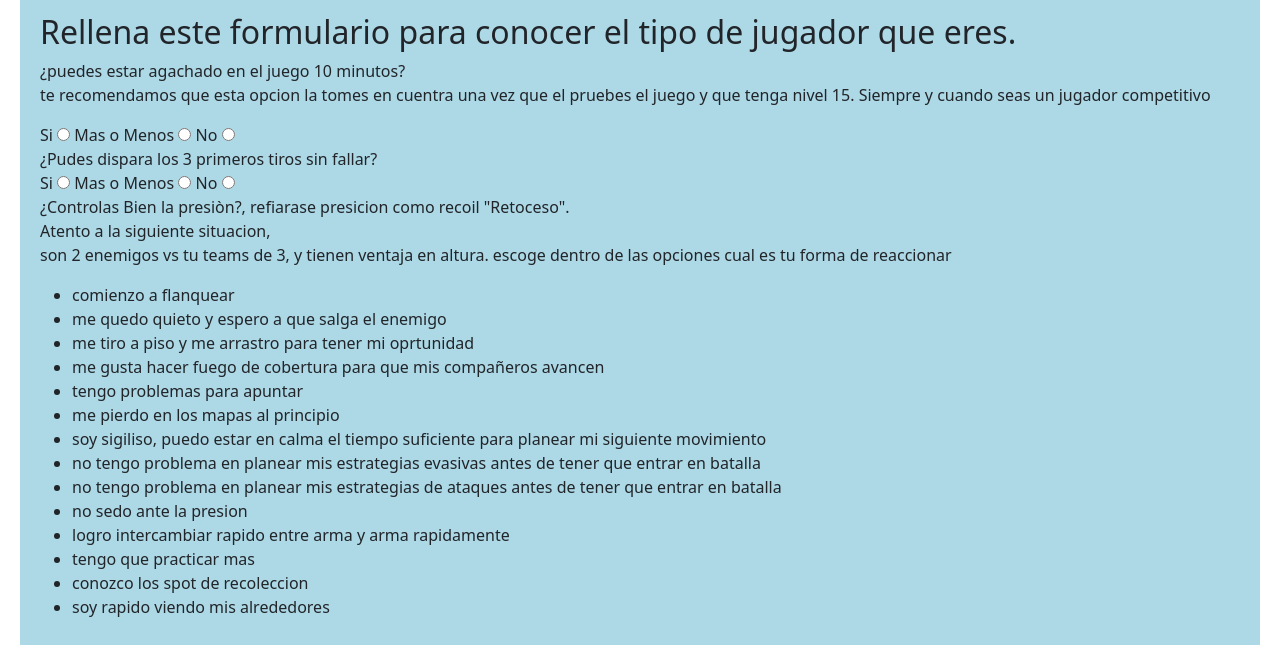
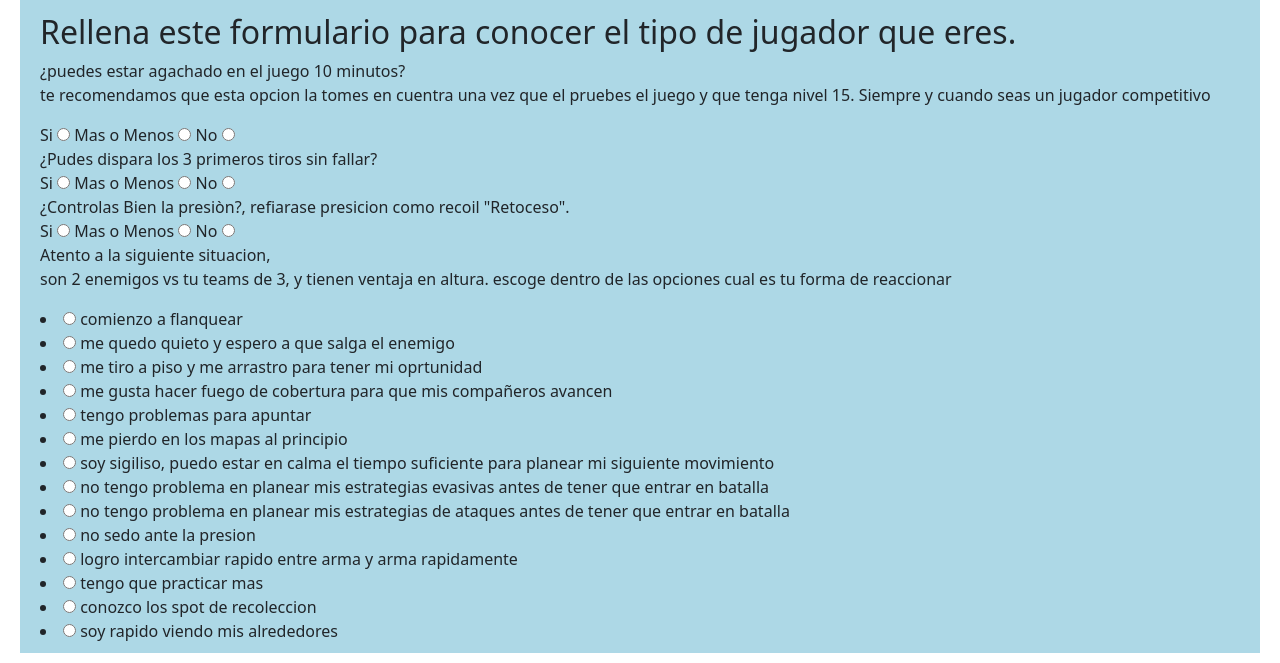
Before and after one commit to KomodoRei/ArenaBreakout, a plain HTML site: page pages/guiaPage.html in a window 1280 px wide. Shown: the part 372-1035 px from the top of the page. Drawn offline with nearby package versions, Linux system fonts and the light colour scheme.

Commit message:
html guiaPage Changes radio

```diff
--- a/pages/guiaPage.html
+++ b/pages/guiaPage.html
@@ -81,48 +81,69 @@
         <input type="radio" name="si" id="si">
     </div>
     <label for="Recoleccion">¿Controlas Bien la presiòn?, refiarase presicion como recoil "Retoceso".</label>
+    <div class="option-conteiner">
+        <label for="">Si</label>
+        <input type="radio" name="si" id="si">
+        <label for="">Mas o Menos</label>
+        <input type="radio" name="si" id="si">
+        <label for="">No</label>
+        <input type="radio" name="si" id="si">
+    </div>
     <label for="Apoyo">Atento a la siguiente situacion, <p>son 2 enemigos vs tu teams de 3, y tienen ventaja en altura.
             escoge dentro de las opciones cual es tu forma de reaccionar</p></label>
-    <ul>
         <li>
+            <input type="radio" name="" id="">
             comienzo a flanquear
         </li>
         <li>
+            <input type="radio" name="" id="">
             me quedo quieto y espero a que salga el enemigo
         </li>
         <li>
+            <input type="radio" name="" id="">
             me tiro a piso y me arrastro para tener mi oprtunidad
         </li>
         <li>
+            <input type="radio" name="" id="">
             me gusta hacer fuego de cobertura para que mis compañeros avancen</li>
         <li>
+            <input type="radio" name="" id="">
             tengo problemas para apuntar
         </li>
         <li>
+            <input type="radio" name="" id="">
             me pierdo en los mapas al principio
         </li>
         <li>
+            <input type="radio" name="" id="">
             soy sigiliso, puedo estar en calma el tiempo suficiente para planear mi siguiente movimiento
         </li>
         <li>
+            <input type="radio" name="" id="">
             no tengo problema en planear mis estrategias evasivas antes de tener que entrar en batalla
         </li>
         <li>
+            <input type="radio" name="" id="">
             no tengo problema en planear mis estrategias de ataques antes de tener que entrar en batalla
         </li>
         <li>
+            <input type="radio" name="" id="">
             no sedo ante la presion
         </li>
         <li>
+            <input type="radio" name="" id="">
             logro intercambiar rapido entre arma y arma rapidamente
         </li>
         <li>
+            <input type="radio" name="" id="">
             tengo que practicar mas
         </li>
         <li>
+            <input type="radio" name="" id="">
             conozco los spot de recoleccion
         </li>
         <li>
+            <input type="radio" name="" id="">
             soy rapido viendo mis alrededores
         </li>
     </ul>
```
